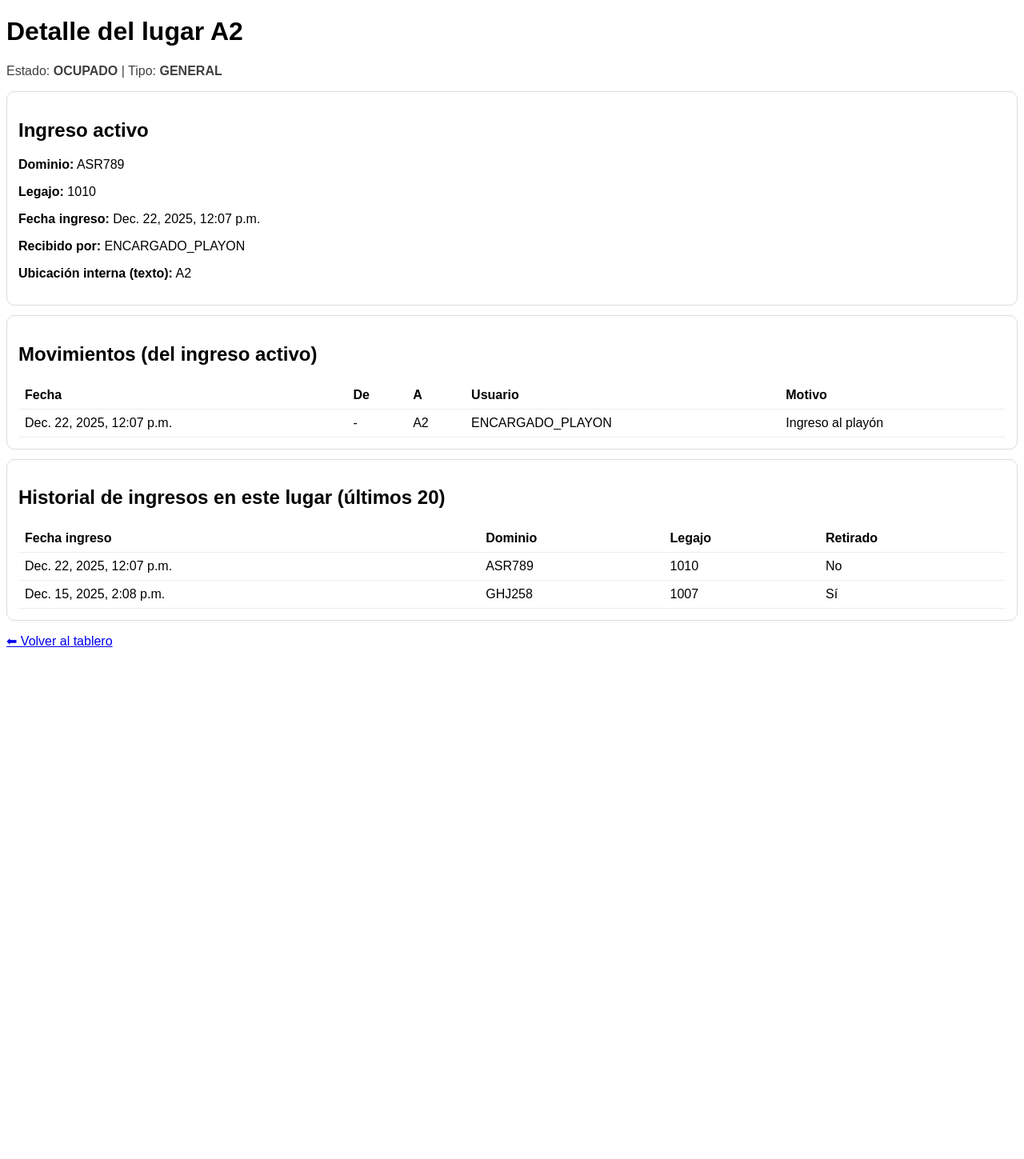
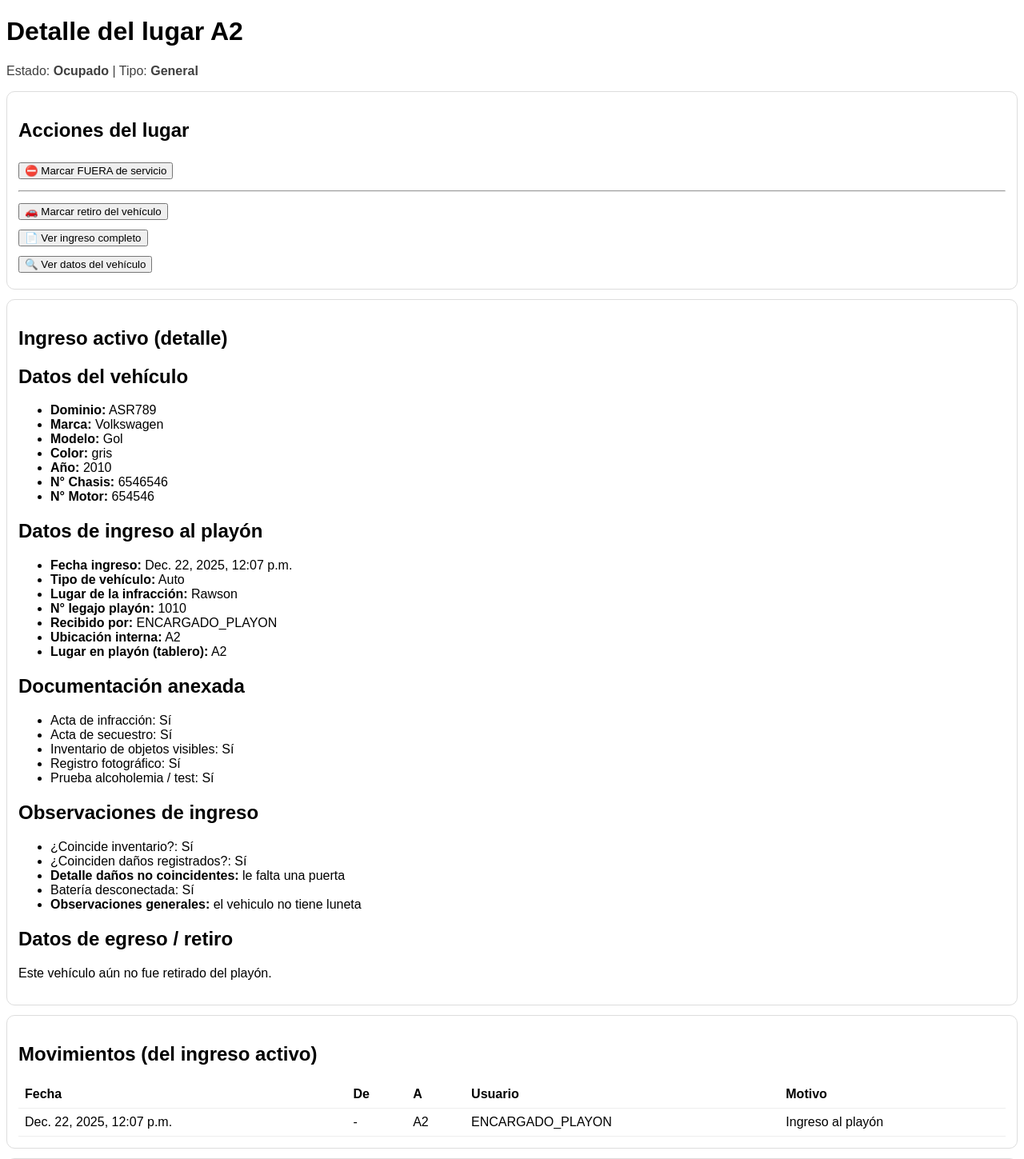
Before and after one commit to NikkyChin/PSM_PLAYON, a Django app: page /vehiculos/playon/lugar/2/ in a window 1280 px wide. Shown: the top 1449 px of the page at 80% size. Before the commit the page ends 809 px from the top, so only its background shows below. Run offline with Django 5.2, Linux system fonts and the light colour scheme; a user stored in the database is signed in; data comes from the database, SQL or seed files in the repository; both versions use the stored data as it was after the commit.

Commit message:
se agregaron templates nuevos para mejorar la muestra de detalles de vehiculos dentro del playon, se agregaron botones para las acciones dentro del playon, se mejoraron la views.py y los forms.py de vehiculos

```diff
--- /dev/null
+++ b/templates/vehiculos/_ingreso_detalle_bloque.html
@@ -0,0 +1,53 @@
+<h2>Datos del vehículo</h2>
+<ul>
+  <li><strong>Dominio:</strong> {{ ingreso.vehiculo.dominio }}</li>
+  <li><strong>Marca:</strong> {{ ingreso.vehiculo.marca }}</li>
+  <li><strong>Modelo:</strong> {{ ingreso.vehiculo.modelo }}</li>
+  <li><strong>Color:</strong> {{ ingreso.vehiculo.color }}</li>
+  <li><strong>Año:</strong> {{ ingreso.vehiculo.anio }}</li>
+  <li><strong>N° Chasis:</strong> {{ ingreso.vehiculo.nro_chasis }}</li>
+  <li><strong>N° Motor:</strong> {{ ingreso.vehiculo.nro_motor }}</li>
+</ul>
+
+<h2>Datos de ingreso al playón</h2>
+<ul>
+  <li><strong>Fecha ingreso:</strong> {{ ingreso.fecha_ingreso }}</li>
+  <li><strong>Tipo de vehículo:</strong> {{ ingreso.get_tipo_vehiculo_display }}</li>
+  <li><strong>Lugar de la infracción:</strong> {{ ingreso.lugar_infraccion }}</li>
+  <li><strong>N° legajo playón:</strong> {{ ingreso.nro_legajo_playon }}</li>
+  <li><strong>Recibido por:</strong> {{ ingreso.recibido_por.username }}</li>
+  <li><strong>Ubicación interna:</strong> {{ ingreso.ubicacion_interna }}</li>
+  <li><strong>Lugar en playón (tablero):</strong> {{ ingreso.lugar|default:"-" }}</li>
+</ul>
+
+<h2>Documentación anexada</h2>
+<ul>
+  <li>Acta de infracción: {{ ingreso.acta_infraccion_recibida|yesno:"Sí,No" }}</li>
+  <li>Acta de secuestro: {{ ingreso.acta_secuestro_recibida|yesno:"Sí,No" }}</li>
+  <li>Inventario de objetos visibles: {{ ingreso.inventario_objetos_visibles_recibido|yesno:"Sí,No" }}</li>
+  <li>Registro fotográfico: {{ ingreso.registro_fotografico_recibido|yesno:"Sí,No" }}</li>
+  <li>Prueba alcoholemia / test: {{ ingreso.get_prueba_alcoholemia_estado_display }}</li>
+</ul>
+
+<h2>Observaciones de ingreso</h2>
+<ul>
+  <li>¿Coincide inventario?: {{ ingreso.coincide_inventario|yesno:"Sí,No" }}</li>
+  <li>¿Coinciden daños registrados?: {{ ingreso.coinciden_danios_registrados|yesno:"Sí,No" }}</li>
+  <li><strong>Detalle daños no coincidentes:</strong> {{ ingreso.detalle_danios_no_coincidentes|default:"-" }}</li>
+  <li>Batería desconectada: {{ ingreso.bateria_desconectada|yesno:"Sí,No" }}</li>
+  <li><strong>Observaciones generales:</strong> {{ ingreso.observaciones_generales|default:"-" }}</li>
+</ul>
+
+<h2>Datos de egreso / retiro</h2>
+{% if ingreso.retirado %}
+  <ul>
+    <li><strong>Retirado:</strong> Sí</li>
+    <li><strong>Fecha de retiro:</strong> {{ ingreso.fecha_retiro }}</li>
+    <li><strong>Entregado por:</strong> {{ ingreso.entregado_por.username }}</li>
+    <li><strong>Nombre de quien retira:</strong> {{ ingreso.nombre_retira }}</li>
+    <li><strong>DNI de quien retira:</strong> {{ ingreso.dni_retira }}</li>
+    <li><strong>Observaciones de egreso:</strong> {{ ingreso.observaciones_egreso|default:"-" }}</li>
+  </ul>
+{% else %}
+  <p>Este vehículo aún no fue retirado del playón.</p>
+{% endif %}
--- a/templates/vehiculos/detalle_lugar.html
+++ b/templates/vehiculos/detalle_lugar.html
@@ -9,23 +9,65 @@
     .muted { opacity: 0.75; }
     table { width: 100%; border-collapse: collapse; }
     th, td { border-bottom: 1px solid #eee; padding: 8px; text-align:left; }
+    button { margin: 6px 0; }
   </style>
 </head>
 <body>
 
   <h1>Detalle del lugar {{ lugar.codigo }}</h1>
-  <p class="muted">Estado: <b>{{ lugar.estado }}</b> | Tipo: <b>{{ lugar.tipo }}</b></p>
+  <p class="muted">
+    Estado: <b>{{ lugar.get_estado_display }}</b> |
+    Tipo: <b>{{ lugar.get_tipo_display }}</b>
+  </p>
 
   <div class="card">
-    <h2>Ingreso activo</h2>
+    <h2>Acciones del lugar</h2>
+
+    {% if lugar.estado != "FUERA" %}
+      <form method="post" action="{% url 'marcar_lugar_fuera' lugar.id %}">
+        {% csrf_token %}
+        <button type="submit">⛔ Marcar FUERA de servicio</button>
+      </form>
+    {% else %}
+      <form method="post" action="{% url 'reactivar_lugar' lugar.id %}">
+        {% csrf_token %}
+        <button type="submit">✅ Reactivar (volver a LIBRE)</button>
+      </form>
+    {% endif %}
+
+    <hr>
+
     {% if ingreso_activo %}
-      <p><b>Dominio:</b> {{ ingreso_activo.vehiculo.dominio }}</p>
-      <p><b>Legajo:</b> {{ ingreso_activo.nro_legajo_playon }}</p>
-      <p><b>Fecha ingreso:</b> {{ ingreso_activo.fecha_ingreso }}</p>
-      <p><b>Recibido por:</b> {{ ingreso_activo.recibido_por }}</p>
-      <p><b>Ubicación interna (texto):</b> {{ ingreso_activo.ubicacion_interna|default:"-" }}</p>
+      {% if lugar.estado == "FUERA" %}
+        <p class="muted">
+          Este lugar está <b>FUERA de servicio</b>. No se permiten acciones sobre el ingreso desde aquí.
+        </p>
+      {% else %}
+        {% if not ingreso_activo.retirado %}
+          <form method="get" action="{% url 'registrar_egreso' ingreso_activo.id %}">
+            <button type="submit">🚗 Marcar retiro del vehículo</button>
+          </form>
+        {% endif %}
+
+        <form method="get" action="{% url 'detalle_ingreso' ingreso_activo.id %}">
+          <button type="submit">📄 Ver ingreso completo</button>
+        </form>
+
+        <form method="get" action="{% url 'detalle_vehiculo' ingreso_activo.vehiculo.id %}">
+          <button type="submit">🔍 Ver datos del vehículo</button>
+        </form>
+      {% endif %}
     {% else %}
-      <p class="muted">No hay un ingreso activo en este lugar.</p>
+      <p>No hay acciones disponibles para este lugar.</p>
+    {% endif %}
+  </div>
+
+  <div class="card">
+    {% if ingreso_activo %}
+      <h2>Ingreso activo (detalle)</h2>
+      {% include "vehiculos/_ingreso_detalle_bloque.html" with ingreso=ingreso_activo %}
+    {% else %}
+      <p>No hay ingreso activo en este lugar.</p>
     {% endif %}
   </div>
 
--- a/vehiculos/forms.py
+++ b/vehiculos/forms.py
@@ -5,6 +5,9 @@ from .models import IngresoPlayon, LugarPlayon
 
 class IngresoPlayonForm(forms.ModelForm):
     dominio = forms.CharField(label="Dominio (patente)", max_length=10)
+    nro_chasis = forms.CharField(label="N° de chasis", max_length=50, required=False)
+    nro_motor = forms.CharField(label="N° de motor", max_length=50, required=False)
+
 
     class Meta:
         model = IngresoPlayon
--- a/vehiculos/urls.py
+++ b/vehiculos/urls.py
@@ -14,4 +14,9 @@ urlpatterns = [
     path("playon/tablero/", views.tablero_playon, name="tablero_playon"),
     path("playon/lugar/<int:lugar_id>/", views.detalle_lugar, name="detalle_lugar"),
 
+    path("playon/lugar/<int:lugar_id>/fuera/", views.marcar_lugar_fuera, name="marcar_lugar_fuera"),
+    path("playon/lugar/<int:lugar_id>/reactivar/", views.reactivar_lugar, name="reactivar_lugar"),
+
+    path("vehiculo/<int:vehiculo_id>/", views.detalle_vehiculo, name="detalle_vehiculo"),
+
 ]
--- a/vehiculos/views.py
+++ b/vehiculos/views.py
@@ -1,4 +1,5 @@
 from django.contrib.auth.decorators import login_required
+from django.views.decorators.http import require_POST
 from django.shortcuts import render, redirect, get_object_or_404
 from django.utils import timezone
 from .models import Vehiculo, IngresoPlayon, MovimientoLugar, LugarPlayon
@@ -38,8 +39,27 @@ def nuevo_ingreso_playon(request):
                     "modelo": form.cleaned_data.get("modelo", ""),
                     "color": form.cleaned_data.get("color", ""),
                     "anio": form.cleaned_data.get("anio"),
+                    "nro_chasis": form.cleaned_data.get("nro_chasis", ""),
+                    "nro_motor": form.cleaned_data.get("nro_motor", ""),
                 },
             )
+
+            # si ya existía, actualizamos si nos mandaron valores
+            nro_chasis = (form.cleaned_data.get("nro_chasis") or "").strip()
+            nro_motor = (form.cleaned_data.get("nro_motor") or "").strip()
+
+            cambios = False
+            if nro_chasis and not vehiculo.nro_chasis:
+                vehiculo.nro_chasis = nro_chasis
+                cambios = True
+
+            if nro_motor and not vehiculo.nro_motor:
+                vehiculo.nro_motor = nro_motor
+                cambios = True
+
+            if cambios:
+                vehiculo.save()
+
 
             ingreso = form.save(commit=False)
             ingreso.vehiculo = vehiculo
@@ -238,3 +258,62 @@ def detalle_lugar(request, lugar_id):
             "movimientos": movimientos,
         },
     )
+
+@require_POST
+@login_required
+def marcar_lugar_fuera(request, lugar_id):
+    grupos = set(request.user.groups.values_list("name", flat=True))
+    if "ENCARGADO_PLAYON" not in grupos and "ADMIN_SISTEMA" not in grupos:
+        return render(request, "vehiculos/no_permiso.html")
+
+    lugar = get_object_or_404(LugarPlayon, id=lugar_id)
+
+    # No permitir si hay ingreso activo ocupando ese lugar
+    ocupado = IngresoPlayon.objects.filter(lugar=lugar, retirado=False).exists()
+    if ocupado:
+        # Si querés, más adelante lo mostramos bonito con messages framework
+        return redirect("detalle_lugar", lugar_id=lugar.id)
+
+    lugar.estado = "FUERA"
+    lugar.save()
+    return redirect("detalle_lugar", lugar_id=lugar.id)
+
+
+@require_POST
+@login_required
+def reactivar_lugar(request, lugar_id):
+    grupos = set(request.user.groups.values_list("name", flat=True))
+    if "ENCARGADO_PLAYON" not in grupos and "ADMIN_SISTEMA" not in grupos:
+        return render(request, "vehiculos/no_permiso.html")
+
+    lugar = get_object_or_404(LugarPlayon, id=lugar_id)
+
+    ocupado = IngresoPlayon.objects.filter(lugar=lugar, retirado=False).exists()
+    if ocupado:
+        return redirect("detalle_lugar", lugar_id=lugar.id)
+
+    lugar.estado = "LIBRE"
+    lugar.save()
+    return redirect("detalle_lugar", lugar_id=lugar.id)
+
+
+@login_required
+def detalle_vehiculo(request, vehiculo_id):
+    grupos = set(request.user.groups.values_list("name", flat=True))
+    if "ENCARGADO_PLAYON" not in grupos and "ADMIN_SISTEMA" not in grupos:
+        return render(request, "vehiculos/no_permiso.html")
+
+    vehiculo = get_object_or_404(Vehiculo, id=vehiculo_id)
+
+    # historial de ingresos de ese vehículo (últimos 20)
+    ingresos = (
+        vehiculo.ingresos
+        .select_related("lugar", "recibido_por", "entregado_por")
+        .order_by("-fecha_ingreso")[:20]
+    )
+
+    return render(
+        request,
+        "vehiculos/detalle_vehiculo.html",
+        {"vehiculo": vehiculo, "ingresos": ingresos},
+    )
```
Also changed, not shown: templates/vehiculos/detalle_vehiculo.html (added, +63 -0 lines), db.sqlite3.
